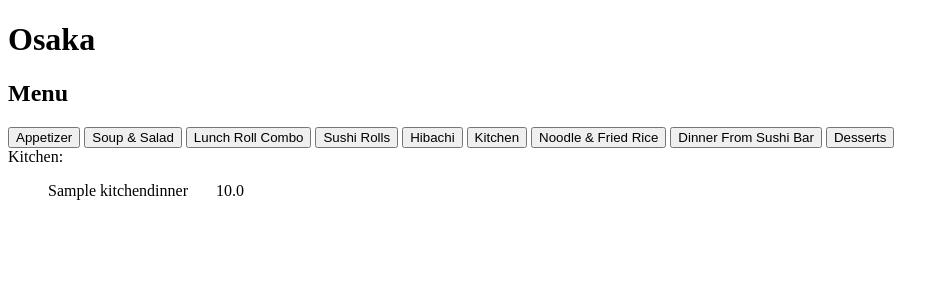
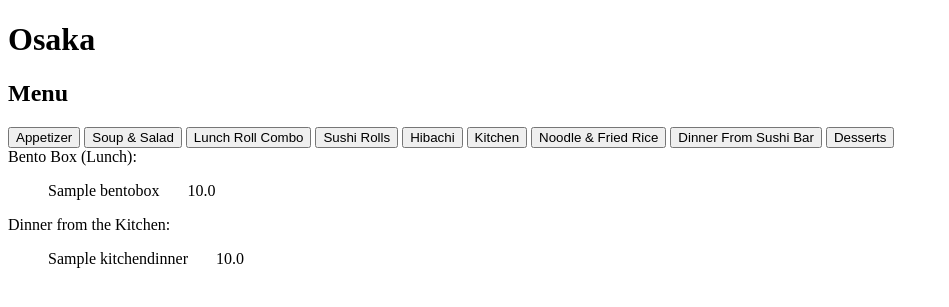
Before and after one commit to mcPython04/osakaMenu, a Django app: page /kitchen/ in a window 1280 px wide. Shown: the top 307 px of the page, without its empty margins (0-949 px from the left). Run offline with Django 4.2, Linux system fonts and the light colour scheme; tables that the repository leaves empty hold one stand-in row (values such as "Sample post").

Commit message:
completed kitchen page logic

```diff
--- a/menu/templates/menu/kitchen.html
+++ b/menu/templates/menu/kitchen.html
@@ -1,11 +1,22 @@
 {% extends 'menu/base.html' %}
 
 {% block content %}
-    Kitchen:
-    {% if kitchen_list %}
+    Bento Box (Lunch):
+    {% if box_list %}
         <ul>
-        {% for k in kitchen_list %}
-            {{k.name}} &nbsp&nbsp&nbsp&nbsp&nbsp; {{k.price}}
+        {% for b in box_list %}
+            {{b.name}} &nbsp&nbsp&nbsp&nbsp&nbsp; {{b.price}}
+        {% endfor %}
+        </ul>
+    {% else %}
+        <p>No dishes are available.</p>
+    {% endif %}
+
+    Dinner from the Kitchen:
+    {% if dinner_list %}
+        <ul>
+        {% for d in dinner_list %}
+            {{d.name}} &nbsp&nbsp&nbsp&nbsp&nbsp; {{d.price}}
         {% endfor %}
         </ul>
     {% else %}
--- a/menu/views.py
+++ b/menu/views.py
@@ -43,9 +43,11 @@ def hibachi(request):
 
 
 def kitchen(request):
-    kitchen_dinner_list = KitchenDinner.objects.all().order_by('price')
+    box_list = BentoBox.objects.all().order_by('price')
+    dinner_list = KitchenDinner.objects.all().order_by('price')
     context = {
-        'kitchen_list': kitchen_dinner_list
+        'dinner_list': dinner_list,
+        'box_list': box_list,
     }
     return render(request, 'menu/kitchen.html', context)
 
```
